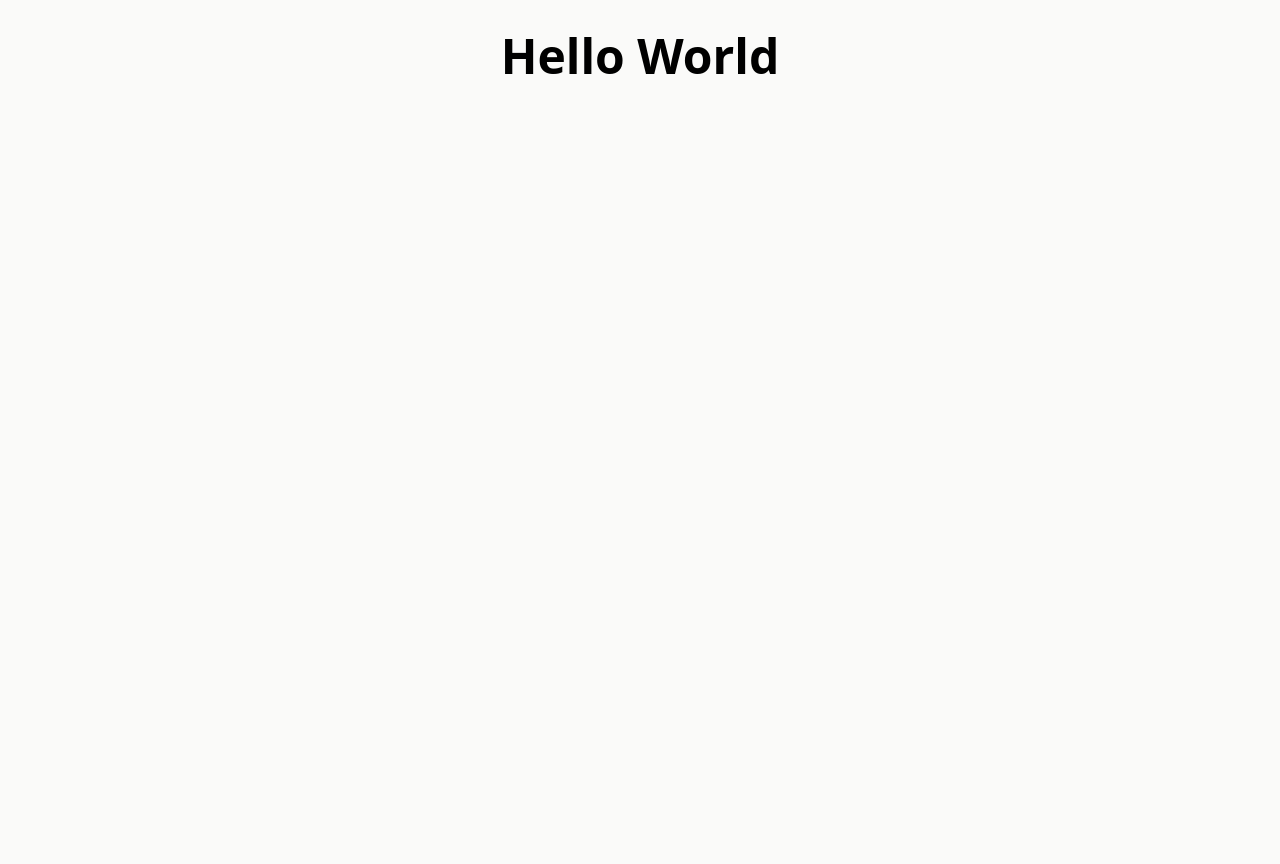
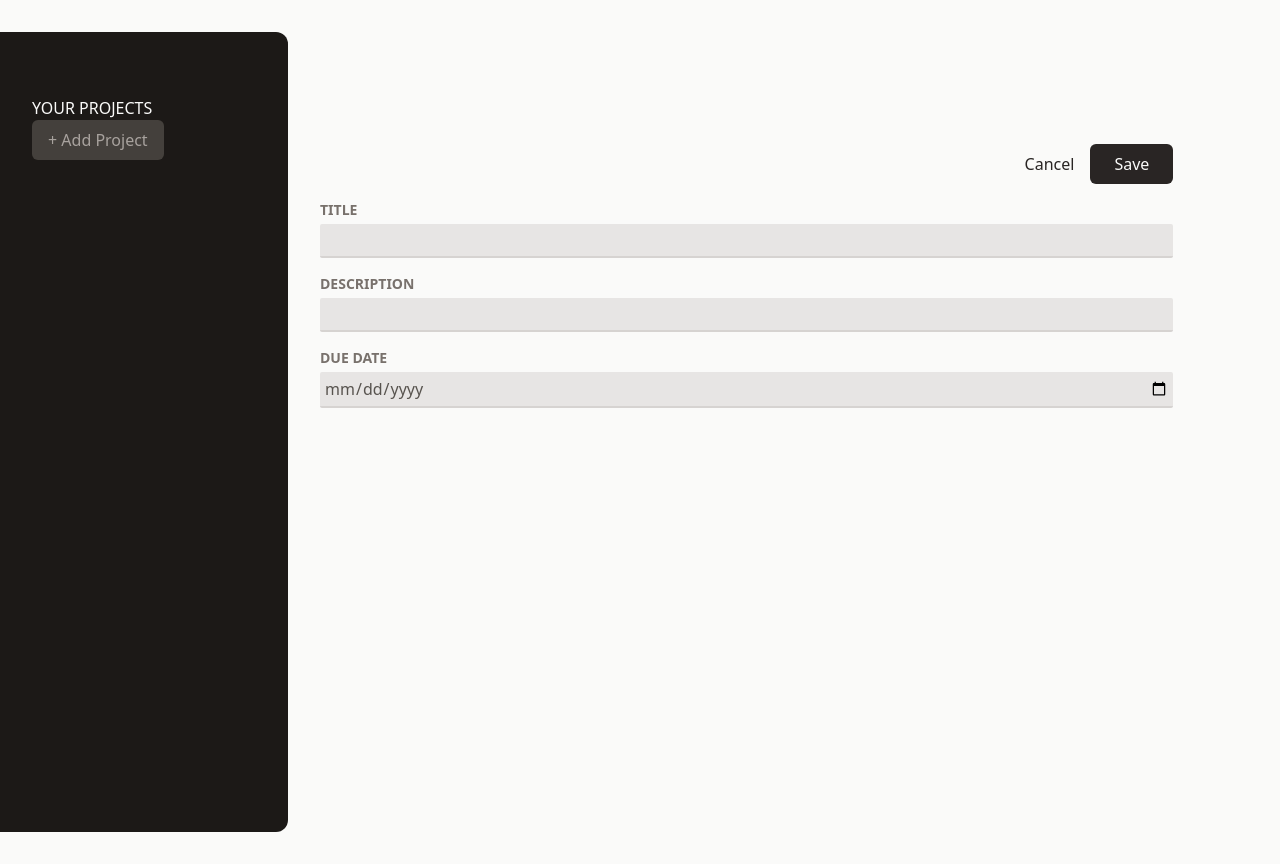
Before and after one commit to bornsoon/project-mgmt-start, a React (Vite) app: page / in a window 1280 px wide. Before the commit the page ends 800 px from the top, so only its background shows below. Built offline with nearby package versions, Linux system fonts and the light colour scheme.

Commit message:
feat: create project form

```diff
--- a/src/App.jsx
+++ b/src/App.jsx
@@ -1,7 +1,50 @@
+import { useState } from "react";
+
+import AddProject from "./components/AddProject.jsx";
+import ProjectList from "./components/ProjectList.jsx";
+
 function App() {
+  const [projects, setProjects] = useState([]);
+  const [isAddPage, setIsAddPage] = useState(false);
+
+  function addProject(title, description, date) {
+    setProjects((prevProjects) => {
+      return [
+        ...prevProjects,
+        { title: title, description: description, date: date },
+      ];
+    });
+  }
+
   return (
     <>
-      <h1 className="my-8 text-center text-5xl font-bold">Hello World</h1>
+      <main className="h-screen my-8 flex gap-8">
+        <aside className="w-1/3 px-8 py-16 bg-stone-900 text-stone-50 md:w-72 rounded-r-xl">
+          YOUR PROJECTS
+          <button
+            className="px-4 py-2 text-xs md:text-base rounded-md bg-stone-700 text-stone-400 hover:bg-stone-600 hover:text-stone-100"
+            onClick={() => setIsAddPage(true)}
+          >
+            + Add Project
+          </button>
+          <ul className="mt-8">
+            {projects.map((project) => {
+              return (
+                <button
+                  className="w-full text-left px-2 py-1 rounded-sm my-1 hover:text-stone-200 hover:bg-stone-800"
+                  key={project.title}
+                >
+                  {project.title}
+                </button>
+              );
+            })}
+          </ul>
+        </aside>
+        <div className="mt-24 text-center w-2/3">
+          <ProjectList projects={projects} />
+          <AddProject addProject={addProject} />
+        </div>
+      </main>
     </>
   );
 }
--- /dev/null
+++ b/src/components/AddProject.jsx
@@ -0,0 +1,69 @@
+import { useRef } from "react";
+
+export default function AddProject({ projects, addProject }) {
+  const title = useRef();
+  const description = useRef();
+  const date = useRef();
+
+  function clearForm() {
+    document.getElementById("form").reset();
+  }
+
+  return (
+    <>
+      <menu className="flex items-center justify-end gap-4 my-4">
+        <button
+          className="text-stone-800 hover:text-stone-950"
+          onClick={clearForm}
+        >
+          Cancel
+        </button>
+        <button
+          className="px-6 py-2 rounded-md bg-stone-800 text-stone-50 hover:bg-stone-950"
+          onClick={() => {
+            addProject(
+              title.current.value,
+              description.current.value,
+              date.current.value
+            );
+            clearForm();
+          }}
+        >
+          Save
+        </button>
+      </menu>
+      <form id="form" className="mt-4 text-left">
+        <p className="flex flex-col gap-1 my-4">
+          <label className="text-sm font-bold uppercase text-stone-500">
+            title
+          </label>
+          <input
+            className="w-full p-1 border-b-2 rounded-sm border-stone-300 bg-stone-200 text-stone-600 focus:outline-none focus:border-stone-600"
+            type="text"
+            ref={title}
+          />
+        </p>
+        <p className="flex flex-col gap-1 my-4">
+          <label className="text-sm font-bold uppercase text-stone-500">
+            description
+          </label>
+          <input
+            className="w-full p-1 border-b-2 rounded-sm border-stone-300 bg-stone-200 text-stone-600 focus:outline-none focus:border-stone-600"
+            type="textarea"
+            ref={description}
+          />
+        </p>
+        <p className="flex flex-col gap-1 my-4">
+          <label className="text-sm font-bold uppercase text-stone-500">
+            due date
+          </label>
+          <input
+            className="w-full p-1 border-b-2 rounded-sm border-stone-300 bg-stone-200 text-stone-600 focus:outline-none focus:border-stone-600"
+            type="date"
+            ref={date}
+          />
+        </p>
+      </form>
+    </>
+  );
+}
--- /dev/null
+++ b/src/components/ProjectList.jsx
@@ -0,0 +1,3 @@
+export default function ProjectList() {
+  return <></>;
+}
```
